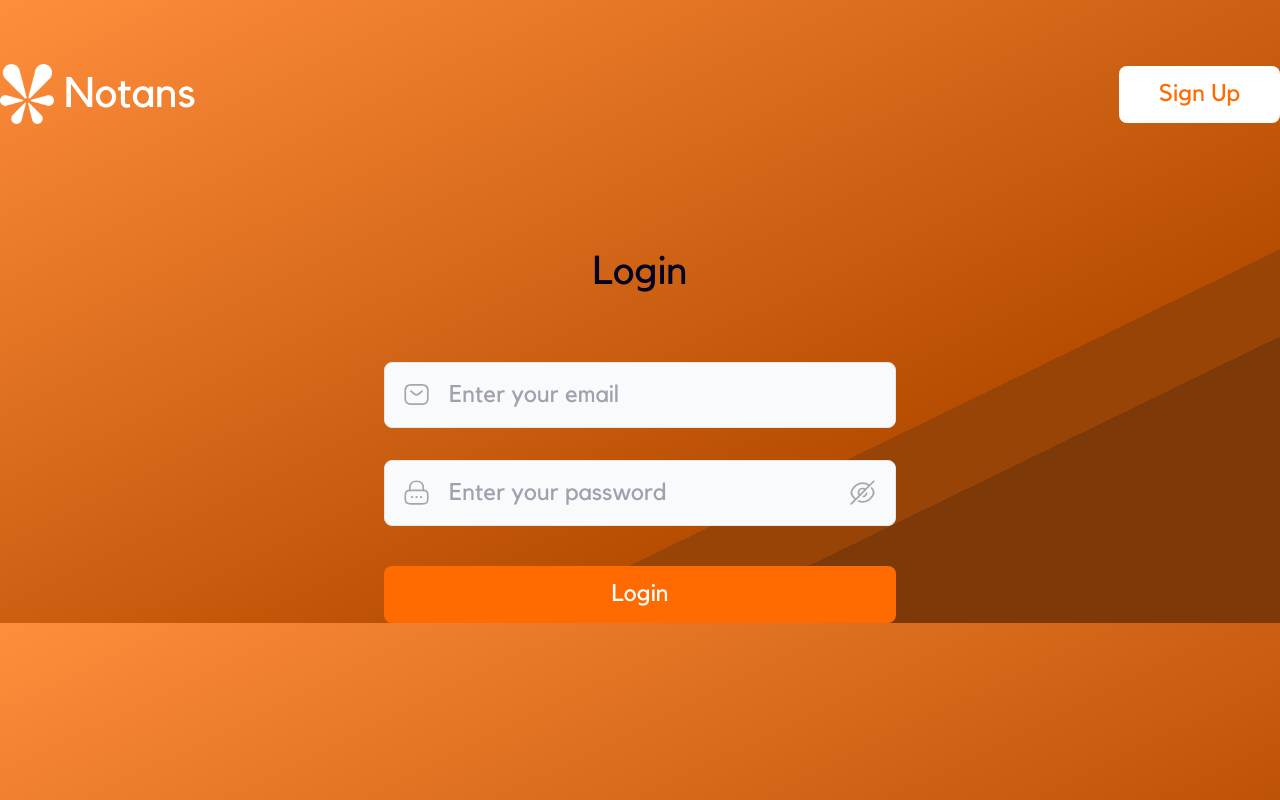
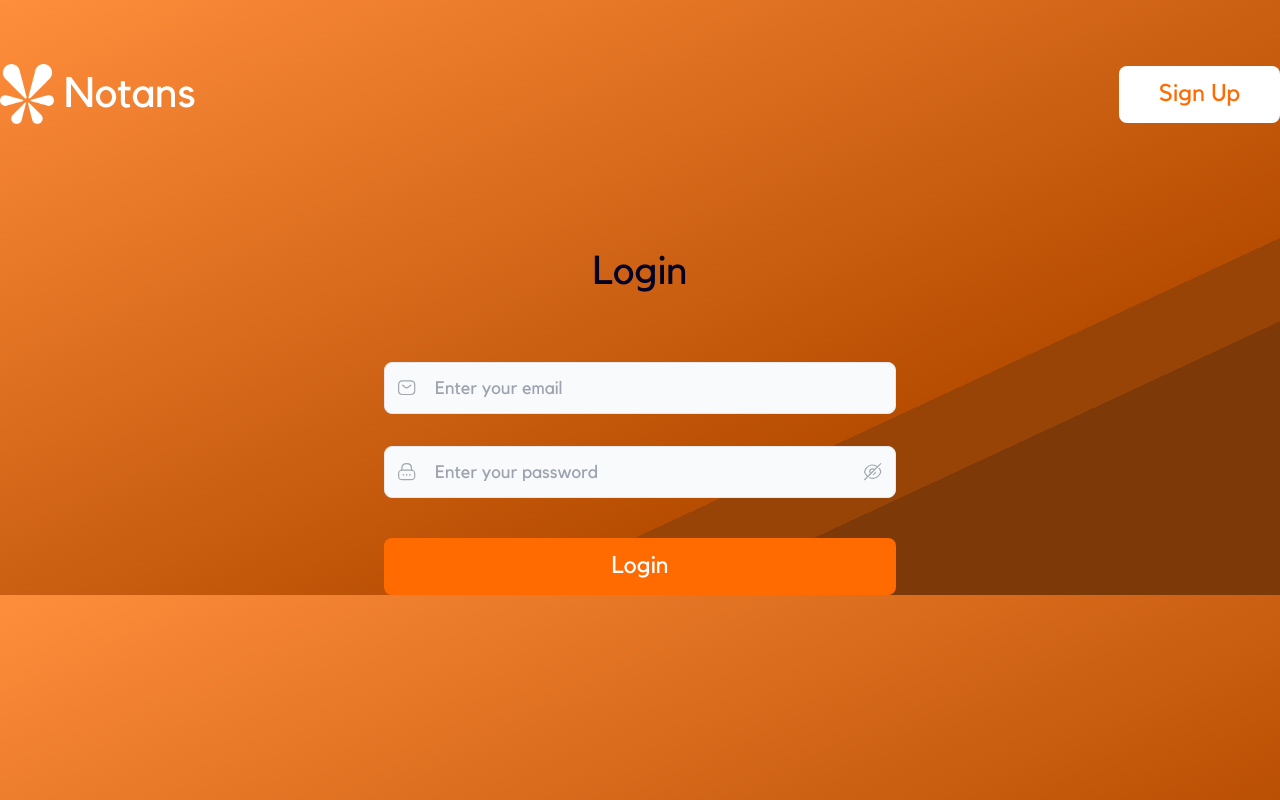
Before and after one commit to rahul-bharati/notans, a Next.js app in the folder packages/client/: page /login in a window 1280 px wide. Built offline with nearby package versions, Linux system fonts and the light colour scheme.

Commit message:
add responsiveness for ipad screen

```diff
--- a/packages/client/components/Input/index.module.scss
+++ b/packages/client/components/Input/index.module.scss
@@ -1,10 +1,14 @@
 .input-container {
   display: flex;
   align-items: center;
-  background-color: #F9FAFB;
-  border: 1.1682px solid #E5E7EB;
+  background-color: #f9fafb;
+  border: 1.1682px solid #e5e7eb;
   border-radius: 8px;
   padding: 14px 18px;
+
+  @media only screen and (min-width: 768px) {
+    padding: 10px 12px;
+  }
 }
 
 .input {
@@ -15,10 +19,20 @@
   flex-grow: 1;
   outline: none;
   border: none;
-  color: #A1A8B0;
+  color: #a1a8b0;
+
+  @media only screen and (min-width: 768px) {
+    font-size: 18px;
+    line-height: 30px;
+  }
 }
 
 .input-logo {
   height: 28px;
   width: 28px;
+
+  @media only screen and (min-width: 768px) {
+    height: 20px;
+    width: 20px;
+  }
 }
```
